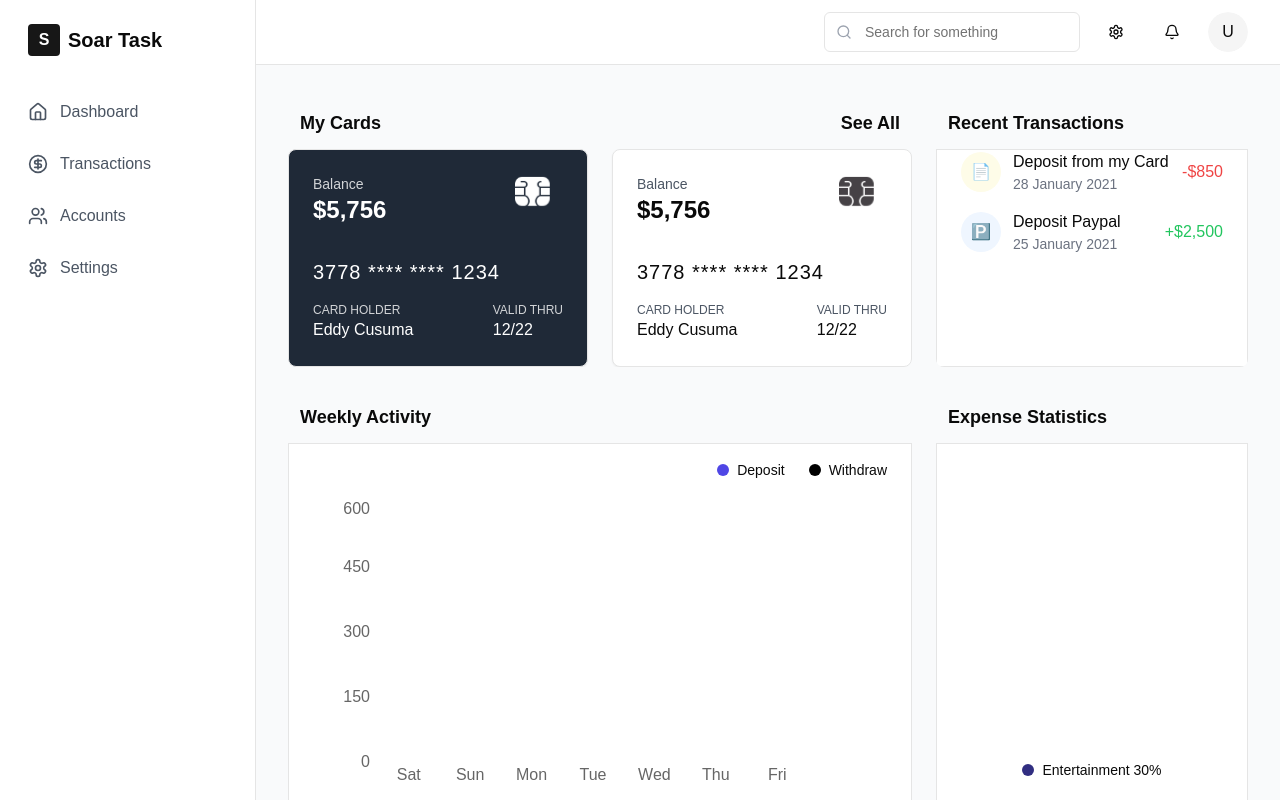
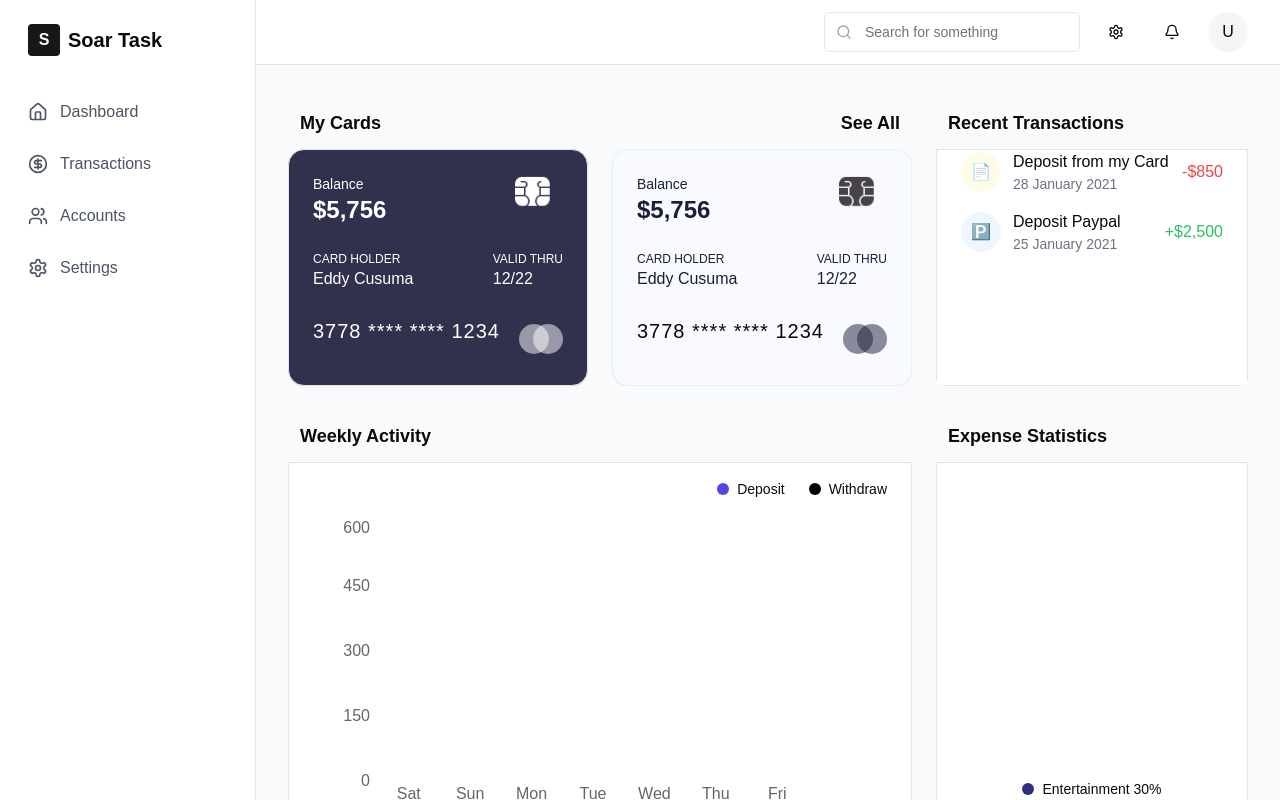
Before and after one commit to muditgoel2016/my-dashboard, a Next.js app: page /dashboard in a window 1280 px wide. Shown: the top 800 px of the page. Built offline with nearby package versions, Linux system fonts and the light colour scheme.

Commit message:
13th commit

```diff
--- a/app/dashboard/DesktopDashboard.tsx
+++ b/app/dashboard/DesktopDashboard.tsx
@@ -91,52 +91,69 @@ const EMVChip = ({ className = "" }) => (
                   </div>
                   <div className="flex gap-6 h-[calc(100%-48px)]">
                {/* Dark Card */}
-                    <Card className="bg-gray-800 text-white flex-1">
-                      <CardContent className="p-6">
-                        <div className="flex justify-between mb-8">
+              <Card className="bg-[#31304D] text-white flex-1 rounded-2xl">
+                <CardContent className="p-6 h-[235px] flex flex-col">
+                  {/* Top Row - Balance and Chip */}
+                  <div className="flex-1 flex justify-between">
                     <div>
-                            <p className="text-sm opacity-80">Balance</p>
+                      <p className="text-sm text-white">Balance</p>
                       <h2 className="text-2xl font-bold">$5,756</h2>
                     </div>
                     <div className="w-12 h-12">
                       <EMVChip className="w-full h-full" />
                     </div>
                   </div>
-                        <p className="text-xl tracking-wider mb-4">3778 **** **** 1234</p>
-                        <div className="flex justify-between">
+
+                  {/* Middle Row - Card Holder and Valid Info */}
+                  <div className="flex-[2] flex justify-between items-center">
                     <div>
-                            <p className="text-xs opacity-80">CARD HOLDER</p>
-                            <p>Eddy Cusuma</p>
+                      <p className="text-xs text-white">CARD HOLDER</p>
+                      <p className="font-medium">Eddy Cusuma</p>
                     </div>
                     <div>
-                            <p className="text-xs opacity-80">VALID THRU</p>
-                            <p>12/22</p>
+                      <p className="text-xs text-white">VALID THRU</p>
+                      <p className="font-medium">12/22</p>
                     </div>
+                  </div>
+
+                  {/* Bottom Row - Card Number and Logo */}
+                  <div className="flex-1 flex justify-between items-center">
+                    <p className="text-xl tracking-wider mb-4">3778 **** **** 1234</p>
+                    <MasterCardLogo />
                   </div>
                 </CardContent>
               </Card>
+
               {/* Light Card */}
-                    <Card className="flex-1">
-                      <CardContent className="p-6">
-                        <div className="flex justify-between mb-8">
+              <Card className="flex-1 rounded-2xl bg-[#f8faff] border-[#e6efff]">
+                <CardContent className="p-6 h-[235px] flex flex-col">
+                  {/* Top Row - Balance and Chip */}
+                  <div className="flex-1 flex justify-between">
                     <div>
-                            <p className="text-sm text-gray-600">Balance</p>
-                            <h2 className="text-2xl font-bold">$5,756</h2>
+                      <p className="text-sm text-[#1a1f36]">Balance</p>
+                      <h2 className="text-2xl font-bold text-[#1a1f36]">$5,756</h2>
                     </div>
                     <div className="w-12 h-12">
                       <EMVChipBlack className="w-full h-full" />
                     </div>
                   </div>
-                        <p className="text-xl tracking-wider mb-4">3778 **** **** 1234</p>
-                        <div className="flex justify-between">
+
+                  {/* Middle Row - Card Holder and Valid Info */}
+                  <div className="flex-[2] flex justify-between items-center">
                     <div>
-                            <p className="text-xs text-gray-600">CARD HOLDER</p>
-                            <p>Eddy Cusuma</p>
+                      <p className="text-xs text-[#1a1f36]">CARD HOLDER</p>
+                      <p className="font-medium text-[#1a1f36]">Eddy Cusuma</p>
                     </div>
                     <div>
-                            <p className="text-xs text-gray-600">VALID THRU</p>
-                            <p>12/22</p>
+                      <p className="text-xs text-[#1a1f36]">VALID THRU</p>
+                      <p className="font-medium text-[#1a1f36]">12/22</p>
                     </div>
+                  </div>
+
+                  {/* Bottom Row - Card Number and Logo */}
+                  <div className="flex-1 flex justify-between items-center">
+                    <p className="text-xl tracking-wider mb-4">3778 **** **** 1234</p>
+                    <MasterCardLogoDark />
                   </div>
                 </CardContent>
               </Card>
```
Lines whose indentation alone changed are shown as unchanged.
